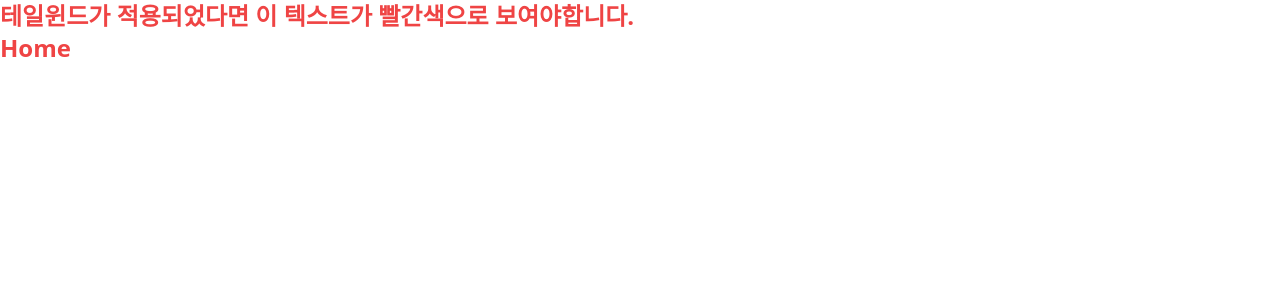
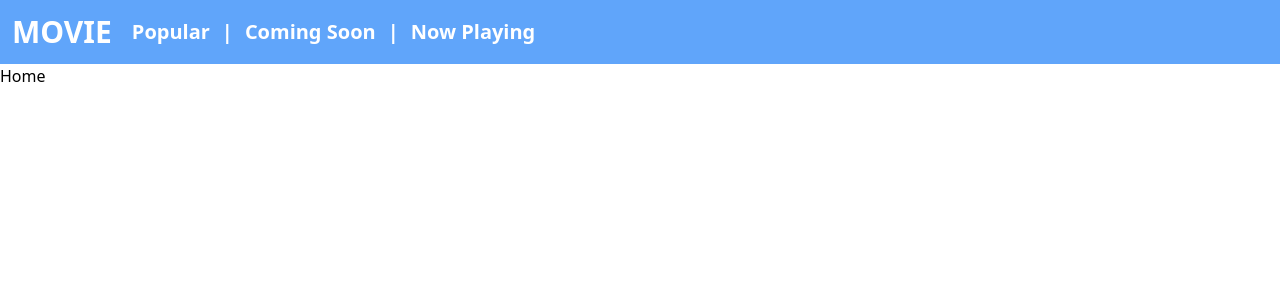
Before and after one commit to ICE0208/nomad-react-study-4, a React (Vite) app in the folder react/react-final/: page / in a window 1280 px wide. Shown: the top 300 px of the page. Built offline with nearby package versions, Linux system fonts and the light colour scheme.

Commit message:
feat: Add navbar component

```diff
--- a/react/react-final/package.json
+++ b/react/react-final/package.json
@@ -10,6 +10,7 @@
     "preview": "vite preview"
   },
   "dependencies": {
+    "framer-motion": "^11.0.8",
     "react": "^18.2.0",
     "react-dom": "^18.2.0",
     "react-router-dom": "^6.22.3"
--- a/react/react-final/src/App.tsx
+++ b/react/react-final/src/App.tsx
@@ -1,14 +1,14 @@
 import { Outlet } from "react-router-dom";
+import Navbar from "./layouts/Navbar/Navbar";
 
 function App() {
   return (
     <>
       <div>
-        {/* prettier-plugin-tailwindcss 으로 인해 클래스의 위치가 변경되었습니다. */}
-        <h1 className="text-2xl font-bold text-red-500">
-          테일윈드가 적용되었다면 이 텍스트가 빨간색으로 보여야합니다.
+        <Navbar />
+        <main>
           <Outlet />
-        </h1>
+        </main>
       </div>
     </>
   );
--- /dev/null
+++ b/react/react-final/src/layouts/Navbar/LinkWithUnderline.tsx
@@ -0,0 +1,28 @@
+import { motion } from "framer-motion";
+import { Link, useMatch } from "react-router-dom";
+
+interface LinkWithUnderlineProps {
+  text: string;
+  url: string;
+}
+
+export default function LinkWithUnderline({
+  text,
+  url,
+}: LinkWithUnderlineProps) {
+  const match = useMatch(url);
+
+  return (
+    <div className="relative flex flex-col items-center">
+      <Link to={url}>{text}</Link>
+      <div className="relative flex w-full justify-center">
+        {match && (
+          <motion.div
+            layoutId="underline"
+            className="absolute w-9/12 border-b-4 border-b-[#00000089]"
+          ></motion.div>
+        )}
+      </div>
+    </div>
+  );
+}
--- /dev/null
+++ b/react/react-final/src/layouts/Navbar/Navbar.tsx
@@ -0,0 +1,26 @@
+import React from "react";
+import LinkWithUnderline from "./LinkWithUnderline";
+
+const links = [
+  { title: "Popular", url: "/popular" },
+  { title: "Coming Soon", url: "/coming-soon" },
+  { title: "Now Playing", url: "/now-playing" },
+];
+
+export default function Navbar() {
+  return (
+    <div className="flex h-16 items-center gap-5 text-nowrap bg-blue-400 px-3 text-white">
+      <h1 className="text-3xl font-bold">MOVIE</h1>
+      <nav className="flex gap-3 text-xl font-semibold">
+        {links.map((link, i) => {
+          return (
+            <React.Fragment key={link.url}>
+              <LinkWithUnderline text={link.title} url={link.url} />
+              {i < links.length - 1 ? <span>|</span> : null}
+            </React.Fragment>
+          );
+        })}
+      </nav>
+    </div>
+  );
+}
--- /dev/null
+++ b/react/react-final/src/layouts/index.ts
@@ -0,0 +1 @@
+export { default as Navbar } from "./Navbar/Navbar";
```
Also changed, not shown: 1 other file (tests, documents, lock files or other folders).
